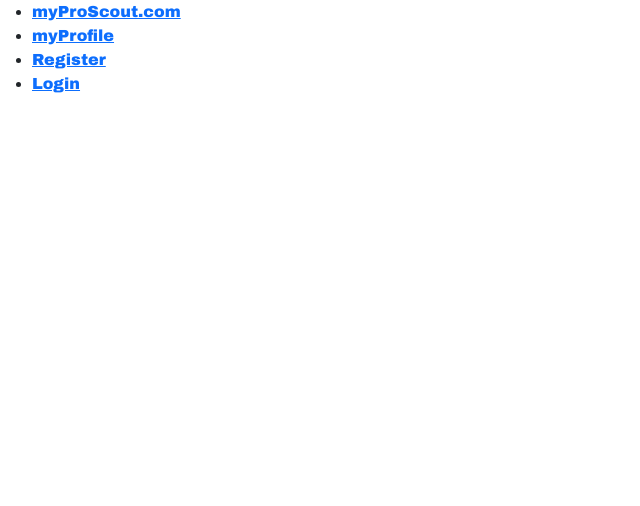
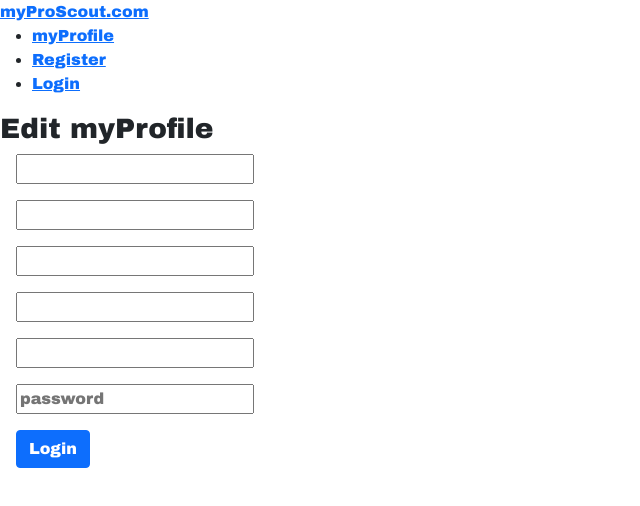
Before and after one commit to MadisonLifeAgent/MyProScoutFrontEndRepo, a React (Create React App) app: page /editmyprofile in a window 1280 px wide. Before the commit this address led to /not-found. Shown: the top 506 px of the page, without its empty margins (0-640 px from the left). Built offline with nearby package versions, Linux system fonts and the light colour scheme; no server answers.

Commit message:
added edit my profile, functional, need to stop endless loop

```diff
--- a/src/components/App.js
+++ b/src/components/App.js
@@ -8,6 +8,7 @@
 import Login from "./Login/Login";
 import MyProfile from "./MyProfile/MyProfile";
 import Register from './Register/Register';
+import EditMyProfile from "./MyProfile/EditMyProfile";
 
 // Main component
 class App extends Component {
@@ -37,6 +38,8 @@
         return (
             <main>
                 <div>
+                    <a href="/">myProScout.com</a>
+
                     <NavBar user={user} />
                     <div>
                         <Switch>
@@ -53,6 +56,7 @@
                             <Route path="/" exact />
                             <Route path='/login' exact component={Login} />
                             <Route path="/register" exact component={Register} />
+                            <Route path="/editmyprofile" exact component={EditMyProfile} />
                             <Redirect to="/not-found" />
                         </Switch>
 
--- a/src/components/Login/Login.js
+++ b/src/components/Login/Login.js
@@ -20,9 +20,9 @@
         let response = await axios.post('https://localhost:44394/api/authentication/myproscout/login', userCredentials);
 
         if (response.data.token) {
+            // store toke if login successful
             localStorage.setItem('token', response.data.token);
             console.log("good login");
-            console.log(response.data.token);
 
             // refresh and send user to home page
             window.location = "/";
@@ -31,15 +31,12 @@
         }
     }
 
-
     const handleSubmit = (event) => {
         event.preventDefault();
         console.log(username);
 
         loginRequest(username, password);
     }
-
-
 
     // login form
     return (
--- a/src/components/Logout/Logout.js
+++ b/src/components/Logout/Logout.js
@@ -1,5 +1,3 @@
-import react from "react";
-
 // logs out the user
 const Logout = () => {
     const handleClick = () => {
--- /dev/null
+++ b/src/components/MyProfile/EditMyProfile.js
@@ -0,0 +1,95 @@
+import React, { useState, useEffect } from "react";
+import axios from 'axios';
+
+
+// Scout account registration form
+const EditMyProfile = (props) => {
+    const jwt = localStorage.getItem('token');
+
+    const [firstName, setFirstName] = useState();
+	const [lastName, setLastName] = useState();
+	const [userName, setUserName] = useState();
+	const [password, setPassword] = useState();
+	const [email, setEmail] = useState();
+	const [phoneNumber, setPhoneNumber] = useState();
+
+    // const [currentFirst, setCurrentFirst] = useState();
+	// const [currentLast, setCurrentLast] = useState();
+	// const [currentUsername, setCurrentUsername] = useState();
+	// //const [currentPassword, setCurrentPassword] = useState();
+	// const [currentEmail, setCurrentEmail] = useState();
+	// const [currentPhoneNumber, setCurrentPhoneNumber] = useState();
+
+    //get current user details
+    const [currentUser, setCurrentuser] = useState({});
+
+    // this function gets the current scout's information
+    async function getScoutInformation(token) {
+    	const response  = await axios.get(`https://localhost:44394/api/myproscout/user`, { headers: {Authorization: 'Bearer ' + token}});
+
+		if (response.data) {
+			console.log("good api call");
+            setCurrentuser(response.data);
+		} else {
+			console.log("bad api call");
+		}
+	}
+
+    // get scout information that is to be edited
+    useEffect(() => {
+        getScoutInformation(jwt);  // add if/else statement
+    },[currentUser]);
+
+	// call the database and try to post edited scout info
+	async function editMyProfile(first, last, user, pass, useremail, phone) {
+
+		const updateInfo = {
+			"FirstName": first,
+			"LastName": last,
+			"UserName": user,
+			"Password": pass,
+			"Email": useremail,
+			"PhoneNumber": phone
+		}
+		let response = await axios.put(`https://localhost:44394/api/authentication/myproscout`, updateInfo);
+
+		if (response) {
+			console.log(response.data);
+			console.log("good api call");
+		} else {
+			console.log("bad api call");
+		}
+	}
+
+    // submits account registration request
+	const handleSubmit = (event) => {
+		event.preventDefault();
+		editMyProfile(firstName, lastName, userName, password, email, phoneNumber);
+		window.location = "/editmyprofile";
+	}
+
+
+	return (
+		<div>
+			<h3>Edit myProfile</h3>
+			<form onSubmit={handleSubmit}>
+				<input type="text" placeholder={currentUser.firstName} value={firstName} onChange={(event) => setFirstName(event.target.value)} class="ms-3 mb-3" /><br/>
+
+				<input type="text" placeholder={currentUser.lastName} value={lastName} onChange={(event) => setLastName(event.target.value)} class="ms-3 mb-3" /><br/>
+
+				<input type="text" placeholder={currentUser.email} value={email} onChange={(event) => setEmail(event.target.value)} class="ms-3 mb-3" /><br/>
+
+				<input type="text" placeholder={currentUser.phoneNumber} value={phoneNumber} onChange={(event) => setPhoneNumber(event.target.value)} class="ms-3 mb-3" /><br/>
+
+				<input type="text" placeholder={currentUser.userName} value={userName} onChange={(event) => setUserName(event.target.value)} class="ms-3 mb-3" /><br/>
+
+				<input type="password" placeholder="password" value={password} onChange={(event) => setPassword(event.target.value)} class="ms-3 mb-3"  /><br/>
+
+				<input type="submit" value="Login" class="btn btn-primary ms-3" />
+
+            </form>
+		</div>
+	);
+}
+
+export default EditMyProfile;
--- a/src/components/MyProfile/MyProfile.js
+++ b/src/components/MyProfile/MyProfile.js
@@ -1,17 +1,24 @@
 import React from "react";
 
 // Component or hook imports
+import EditMyProfile from "./EditMyProfile";
+
 
 // Scout profile page
 const MyProfile = (props) => {
     const scout = props.user;
+
+    const handleClick = () => {
+        //<EditMyProfile user={props.user} />
+    }
+
 
     // display scout's name, orgnaization, and list of players with recent scouting reports
         return (
             <div>
                 <h3>This is Scout myProfile</h3>
                 <p>Scout's {scout.username} and Organization</p>
-                <button class="mb-3">Edit myProfile</button>
+                <a href="/editmyprofile" class="btn mb-3" onClick={handleClick}>Edit myProfile</a>
                 <dl>
                     <dt>List of Players and Scouting Reports</dt>
                     <dd>Name</dd>
--- a/src/components/NavBar/NavBar.js
+++ b/src/components/NavBar/NavBar.js
@@ -8,11 +8,8 @@
 function NavBar( {user}) {
     return (
         <div>
-             {user != null && <h3>Welcome {user.username}</h3>}
+            <nav>
              <ul>
-                <li>
-                    <Link to="/">myProScout.com</Link>
-                </li>
                 <li>
                     <Link to="/myprofile">myProfile</Link>
                 </li>
@@ -33,7 +30,9 @@
                     </React.Fragment>
                 }
             </ul>
-        </div>
+            </nav>
+{/*             {user != null && <h3>Welcome {user.username}</h3>}
+ */}        </div>
 
     );
 }
```
